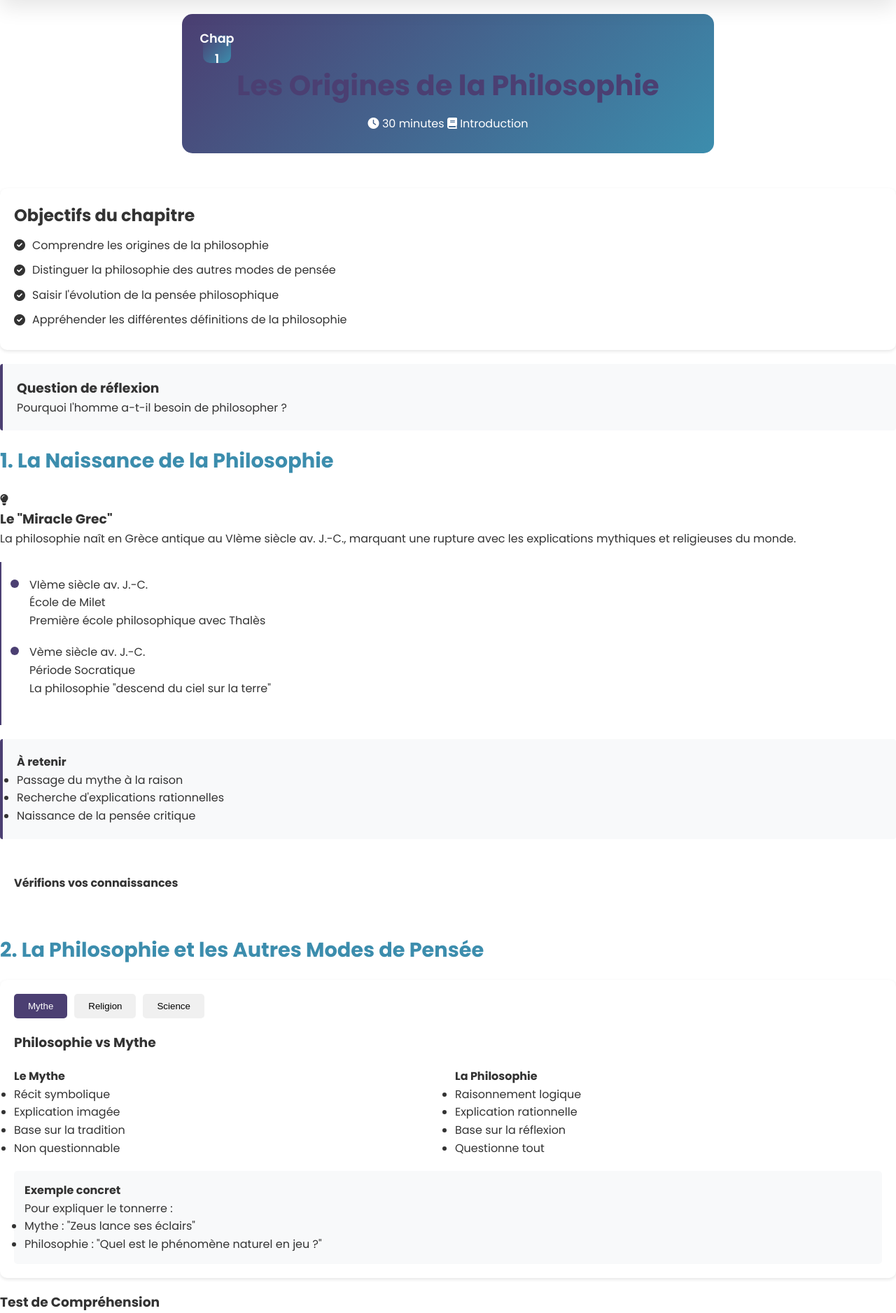
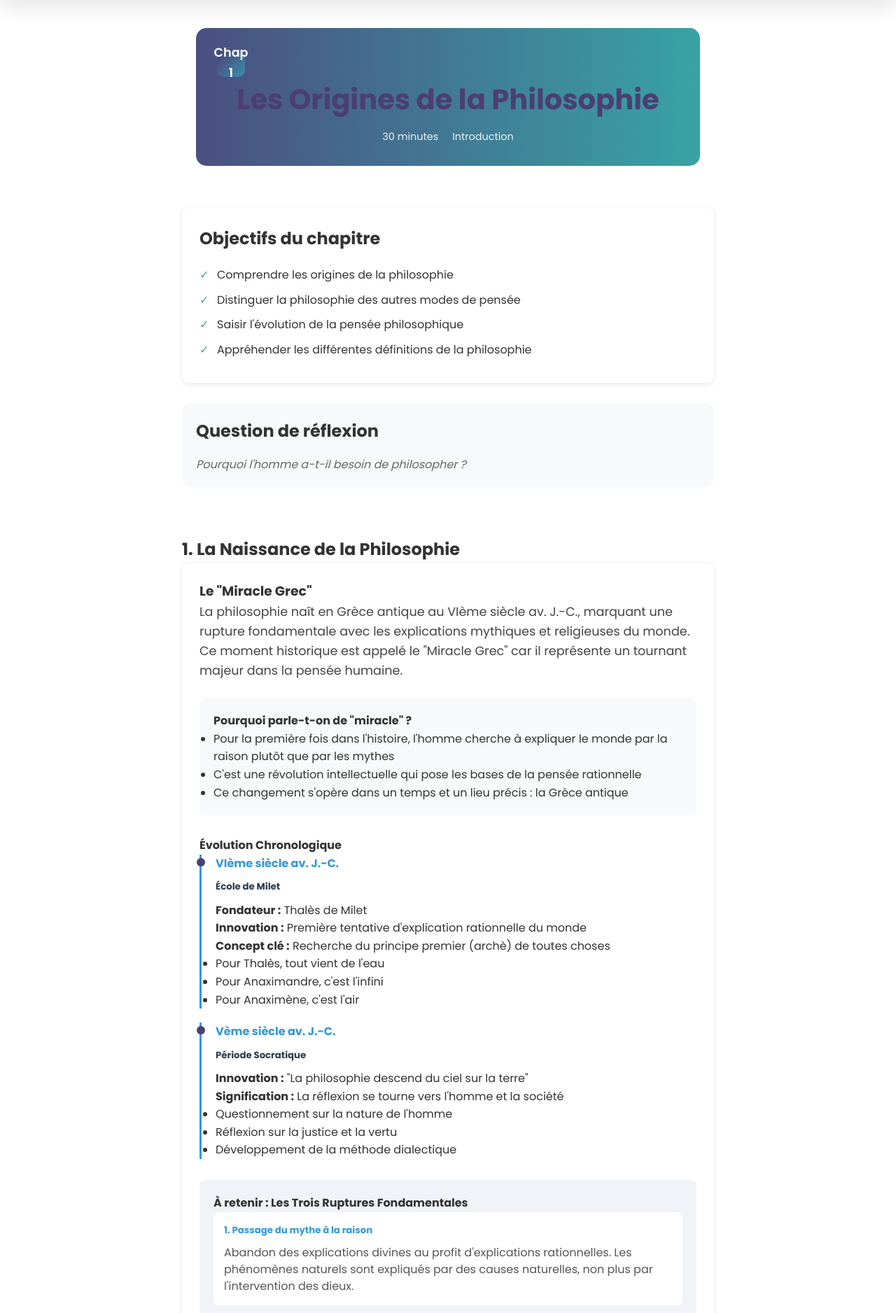
Before and after one commit to babacarmaya/revise_avec_moi, a Flask app: page /cours/philo/chapitre1 in a window 1280 px wide. Shown: the part 78-1954 px from the top of the page at 70% size. Run offline with Flask 3, Linux system fonts and the light colour scheme; a user stored in the database is signed in; some libraries are stand-ins or nearby versions.

Commit message:
rajout du cours philo correctement

```diff
--- a/templates/cours/philo/chapitre1._terminal.html
+++ b/templates/cours/philo/chapitre1._terminal.html
@@ -3,92 +3,180 @@
 {% block content %}
 <div class="course-container">
     <!-- En-tête du chapitre -->
+    <div class="chapter-container">
         <div class="chapter-header">
             <div class="chapter-number">Chap 1</div>
-        <h1>Les Origines de la Philosophie</h1>
-        <div class="chapter-meta">
-            <span><i class="fas fa-clock"></i> 30 minutes </span>
-            <span><i class="fas fa-book"></i>  Introduction</span>
+            <h1 class="chapter-title">Les Origines de la Philosophie</h1>
+            <div class="chapter-info">
+                <span>30 minutes</span>
+                <span>Introduction</span>
             </div>
         </div>
     </div>
 
     <!-- Introduction interactive -->
-    <div class="chapter-introduction">
-        <div class="intro-card">
-            <h2>Objectifs du chapitre</h2>
+    <div class="objectives-section">
+        <h2 class="objectives-title">Objectifs du chapitre</h2>
         <ul class="objectives-list">
-                <li><i class="fas fa-check-circle"></i> Comprendre les origines de la philosophie</li>
-                <li><i class="fas fa-check-circle"></i> Distinguer la philosophie des autres modes de pensée</li>
-                <li><i class="fas fa-check-circle"></i> Saisir l'évolution de la pensée philosophique</li>
-                <li><i class="fas fa-check-circle"></i> Appréhender les différentes définitions de la philosophie</li>
-            </ul>
-        </div>
-
-        <div class="question-box">
-            <h3>Question de réflexion</h3>
-            <p>Pourquoi l'homme a-t-il besoin de philosopher ?</p>
-        </div>
-    </div>
-
+            <li>Comprendre les origines de la philosophie</li>
+            <li>Distinguer la philosophie des autres modes de pensée</li>
+            <li>Saisir l'évolution de la pensée philosophique</li>
+            <li>Appréhender les différentes définitions de la philosophie</li>
+        </ul>
+    </div>
+
+    <div class="reflection-section">
+        <h2 class="reflection-title">Question de réflexion</h2>
+        <p class="reflection-question">Pourquoi l'homme a-t-il besoin de philosopher ?</p>
+    </div>
+</div>
     <!-- Section 1: La Naissance de la Philosophie -->
-    <section class="course-section">
+
+
+
+    <div class="philosophy-birth-section">
         <h2>1. La Naissance de la Philosophie</h2>
 
-        <div class="concept-card">
-            <div class="card-header">
-                <i class="fas fa-lightbulb"></i>
+        <div class="miracle-grec-box">
             <h3>Le "Miracle Grec"</h3>
-            </div>
-            <div class="card-content">
-                <p>La philosophie naît en Grèce antique au VIème siècle av. J.-C., marquant une rupture avec les explications mythiques et religieuses du monde.</p>
-
-                <div class="timeline">
+            <p class="introduction">La philosophie naît en Grèce antique au VIème siècle av. J.-C., marquant une rupture fondamentale avec les explications mythiques et religieuses du monde. Ce moment historique est appelé le "Miracle Grec" car il représente un tournant majeur dans la pensée humaine.</p>
+
+            <div class="explanation-box">
+                <h4>Pourquoi parle-t-on de "miracle" ?</h4>
+                <ul>
+                    <li>Pour la première fois dans l'histoire, l'homme cherche à expliquer le monde par la raison plutôt que par les mythes</li>
+                    <li>C'est une révolution intellectuelle qui pose les bases de la pensée rationnelle</li>
+                    <li>Ce changement s'opère dans un temps et un lieu précis : la Grèce antique</li>
+                </ul>
+            </div>
+
+            <div class="timeline-detailed">
+                <h4>Évolution Chronologique</h4>
+
                 <div class="timeline-item">
                     <div class="date">VIème siècle av. J.-C.</div>
-                        <div class="event">École de Milet</div>
-                        <div class="description">Première école philosophique avec Thalès</div>
-                    </div>
+                    <div class="event">
+                        <h5>École de Milet</h5>
+                        <p><strong>Fondateur :</strong> Thalès de Milet</p>
+                        <p><strong>Innovation :</strong> Première tentative d'explication rationnelle du monde</p>
+                        <p><strong>Concept clé :</strong> Recherche du principe premier (archè) de toutes choses</p>
+                        <ul>
+                            <li>Pour Thalès, tout vient de l'eau</li>
+                            <li>Pour Anaximandre, c'est l'infini</li>
+                            <li>Pour Anaximène, c'est l'air</li>
+                        </ul>
+                    </div>
+                </div>
+
                 <div class="timeline-item">
                     <div class="date">Vème siècle av. J.-C.</div>
-                        <div class="event">Période Socratique</div>
-                        <div class="description">La philosophie "descend du ciel sur la terre"</div>
-                    </div>
-                </div>
-            </div>
-        </div>
-
-        <div class="important-box">
-            <h4>À retenir</h4>
+                    <div class="event">
+                        <h5>Période Socratique</h5>
+                        <p><strong>Innovation :</strong> "La philosophie descend du ciel sur la terre"</p>
+                        <p><strong>Signification :</strong> La réflexion se tourne vers l'homme et la société</p>
                         <ul>
-                <li>Passage du mythe à la raison</li>
-                <li>Recherche d'explications rationnelles</li>
-                <li>Naissance de la pensée critique</li>
-            </ul>
-        </div>
-
-        <!-- Mini-quiz -->
-        <div class="quiz-section">
-            <h4>Vérifions vos connaissances</h4>
-            <div class="quiz-question">
-                <p>Pourquoi parle-t-on de "miracle grec" ?</p>
-                <div class="quiz-options">
-                    <label class="option">
-                        <input type="radio" name="q1" value="a">
-                        <span>Apparition soudaine d'une pensée rationnelle</span>
-                    </label>
-                    <label class="option">
-                        <input type="radio" name="q1" value="b">
-                        <span>Découverte de nouveaux territoires</span>
-                    </label>
-                    <label class="option">
-                        <input type="radio" name="q1" value="c">
-                        <span>Invention de l'alphabet</span>
-                    </label>
-                </div>
-            </div>
-        </div>
-    </section>
+                            <li>Questionnement sur la nature de l'homme</li>
+                            <li>Réflexion sur la justice et la vertu</li>
+                            <li>Développement de la méthode dialectique</li>
+                        </ul>
+                    </div>
+                </div>
+            </div>
+
+            <div class="key-points-detailed">
+                <h4>À retenir : Les Trois Ruptures Fondamentales</h4>
+
+                <div class="key-point">
+                    <h5>1. Passage du mythe à la raison</h5>
+                    <p>Abandon des explications divines au profit d'explications rationnelles. Les phénomènes naturels sont expliqués par des causes naturelles, non plus par l'intervention des dieux.</p>
+                </div>
+
+                <div class="key-point">
+                    <h5>2. Recherche d'explications rationnelles</h5>
+                    <p>Développement d'une méthode de pensée basée sur l'observation, l'argumentation et la démonstration logique. Les philosophes cherchent à comprendre le "pourquoi" des choses.</p>
+                </div>
+
+                <div class="key-point">
+                    <h5>3. Naissance de la pensée critique</h5>
+                    <p>Émergence d'une attitude intellectuelle nouvelle : questionnement systématique, remise en cause des opinions reçues, recherche de la vérité par le dialogue et la discussion.</p>
+                </div>
+            </div>
+        </div>
+    </div>
+
+    <style>
+    .philosophy-birth-section {
+        max-width: 800px;
+        margin: 0 auto;
+        padding: 20px;
+    }
+
+    .miracle-grec-box {
+        background: white;
+        border-radius: 10px;
+        padding: 25px;
+        box-shadow: 0 2px 8px rgba(0,0,0,0.1);
+    }
+
+    .introduction {
+        font-size: 1.1em;
+        line-height: 1.6;
+        color: #444;
+        margin-bottom: 25px;
+    }
+
+    .explanation-box {
+        background: #f8f9fa;
+        padding: 20px;
+        border-radius: 8px;
+        margin: 20px 0;
+    }
+
+    .timeline-detailed {
+        margin: 30px 0;
+    }
+
+    .timeline-item {
+        border-left: 3px solid #3498db;
+        padding-left: 20px;
+        margin-bottom: 30px;
+    }
+
+    .date {
+        color: #3498db;
+        font-weight: bold;
+        margin-bottom: 10px;
+    }
+
+    .event h5 {
+        color: #2c3e50;
+        margin-bottom: 10px;
+    }
+
+    .key-points-detailed {
+        background: #f0f4f8;
+        padding: 20px;
+        border-radius: 8px;
+        margin-top: 30px;
+    }
+
+    .key-point {
+        margin-bottom: 20px;
+        padding: 15px;
+        background: white;
+        border-radius: 8px;
+    }
+
+    .key-point h5 {
+        color: #3498db;
+        margin-bottom: 10px;
+    }
+
+    .key-point p {
+        line-height: 1.5;
+        color: #555;
+    }
+    </style>
 
     <!-- Styles spécifiques -->
     <style>
@@ -388,6 +476,38 @@
     to { opacity: 1; }
 }
 </style>
+<style>
+    /* Reset du conteneur principal */
+
+    /* Conteneur pour le contenu centré */
+    .content-wrapper {
+        max-width: 800px;
+        margin: 0 auto;
+        padding: 0 20px;
+    }
+
+    /* Appliquer aux sections qui doivent être centrées */
+    .objectives-section,
+    .reflection-section,
+    .course-section,
+    .quiz-container,
+    .definition-container,
+    .comparison-container,
+    .historical-timeline,
+    .philosopher-timeline {
+        max-width: 800px;
+        margin: 0 auto;
+        padding: 20px;
+    }
+
+    @media (max-width: 850px) {
+        .content-wrapper {
+            padding: 0 10px;
+        }
+    }
+    </style>
+
+
 
 <script>
 // JavaScript pour les onglets
@@ -1319,6 +1439,80 @@ document.addEventListener('DOMContentLoaded', function() {
             min-width: 250px;
         }
     }
+    .chapter-container {
+        max-width: 800px;
+        margin: 0 auto;
+        padding: 20px;
+    }
+
+    .chapter-header {
+        background: linear-gradient(to right, #4b4f82, #38a3a5);
+        border-radius: 15px;
+        padding: 30px;
+        text-align: center;
+        color: white;
+        margin-bottom: 40px;
+    }
+
+    .chapter-title {
+        font-size: 2.5em;
+        margin-bottom: 15px;
+    }
+
+    .chapter-info {
+        display: flex;
+        justify-content: center;
+        gap: 20px;
+        color: rgba(255, 255, 255, 0.9);
+    }
+
+    .objectives-section {
+        background: white;
+        border-radius: 10px;
+        padding: 25px;
+        margin-bottom: 30px;
+        box-shadow: 0 2px 10px rgba(0,0,0,0.1);
+    }
+
+    .objectives-title {
+        color: #333;
+        margin-bottom: 20px;
+    }
+
+    .objectives-list {
+        list-style: none;
+        padding: 0;
+    }
+
+    .objectives-list li {
+        margin: 10px 0;
+        padding-left: 25px;
+        position: relative;
+    }
+
+    .objectives-list li:before {
+        content: "✓";
+        position: absolute;
+        left: 0;
+        color: #38a3a5;
+    }
+
+    .reflection-section {
+        background: #f8f9fa;
+        border-radius: 10px;
+        padding: 20px;
+        margin-bottom: 30px;
+    }
+
+    .reflection-title {
+        color: #333;
+        margin-bottom: 15px;
+    }
+
+    .reflection-question {
+        font-style: italic;
+        color: #666;
+    }
     </style>
 
     <!-- HTML du Quiz -->
```
Lines whose indentation alone changed are shown as unchanged.
